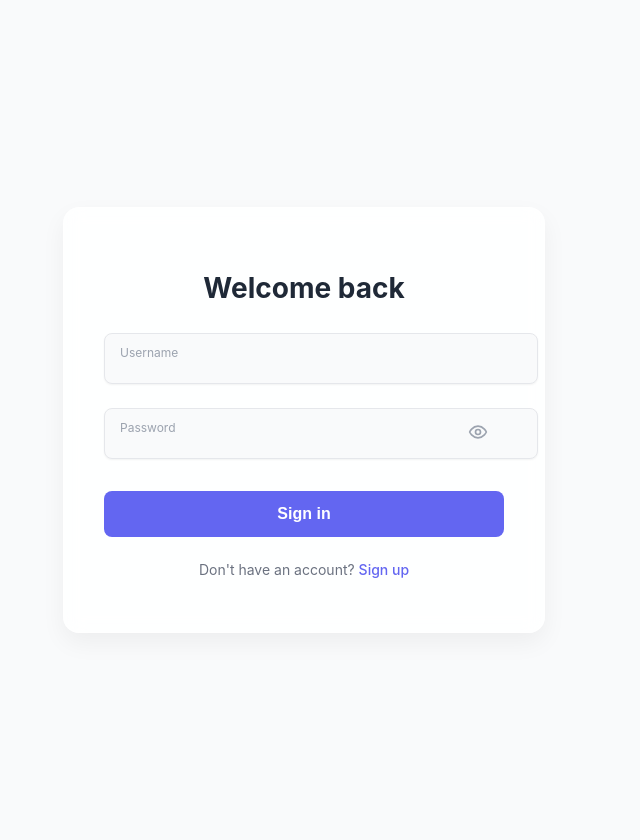
After one commit to Elavarasan8508/Student-Record-Management, a Flask app: page /login in a window 1280 px wide. The commit adds this page. Shown: the whole page, without its empty margins (336-976 px from the left). Run offline with Flask 3, Linux system fonts and the light colour scheme.

Commit message:
Updated existing files and added new code

```diff
--- a/app.py
+++ b/app.py
@@ -1,11 +1,12 @@
 from flask import Flask, render_template, request, redirect, url_for, flash, session
 import mysql.connector
 from werkzeug.security import generate_password_hash, check_password_hash
+from functools import wraps
 
 app = Flask(__name__)
-app.secret_key = 'your_secret_key_here'  # Required for session management
+app.secret_key = 'your_secret_key_here'  # Replace with a strong key
 
-# MySQL configuration
+# MySQL Configuration
 def get_db_connection():
     conn = mysql.connector.connect(
         host="localhost",
@@ -15,7 +16,19 @@ def get_db_connection():
     )
     return conn
 
+# === Login Required Decorator ===
+def login_required(f):
+    @wraps(f)
+    def secure_route(*args, **kwargs):
+        if 'user_id' not in session:
+            flash("Please log in to continue.", "warning")
+            return redirect(url_for('login'))
+        return f(*args, **kwargs)
+    return secure_route
+
+# === Home / Dashboard ===
 @app.route('/')
+@login_required
 def index():
     search_query = request.args.get('search', '')
     conn = get_db_connection()
@@ -35,7 +48,9 @@ def index():
 
     return render_template('index.html', students=students, search_query=search_query)
 
+# === Add Student ===
 @app.route('/add', methods=['GET', 'POST'])
+@login_required
 def add_student():
     if request.method == 'POST':
         name = request.form['name']
@@ -60,7 +75,9 @@ def add_student():
         return redirect(url_for('index'))
     return render_template('add.html')
 
+# === Edit Student ===
 @app.route('/edit/<int:id>', methods=['GET', 'POST'])
+@login_required
 def edit_student(id):
     conn = get_db_connection()
     cursor = conn.cursor(dictionary=True)
@@ -94,7 +111,9 @@ def edit_student(id):
 
     return render_template('edit.html', student=student)
 
+# === Delete Student ===
 @app.route('/delete/<int:id>')
+@login_required
 def delete_student(id):
     conn = get_db_connection()
     cursor = conn.cursor()
@@ -110,5 +129,61 @@ def delete_student(id):
 
     return redirect(url_for('index'))
 
+# === Register ===
+@app.route('/register', methods=['GET', 'POST'])
+def register():
+    if request.method == 'POST':
+        username = request.form['username'].strip()
+        password = request.form['password']
+        conn = get_db_connection()
+        cursor = conn.cursor()
+        hashed_pw = generate_password_hash(password)
+
+        try:
+            cursor.execute(
+                "INSERT INTO users (username, password_hash) VALUES (%s, %s)",
+                (username, hashed_pw)
+            )
+            conn.commit()
+            flash('Registered successfully! Please log in.', 'success')
+            return redirect(url_for('login'))
+        except mysql.connector.Error as err:
+            flash(f'Error: {err}', 'danger')
+        finally:
+            conn.close()
+
+    return render_template('register.html')
+
+# === Login ===
+@app.route('/login', methods=['GET', 'POST'])
+def login():
+    if request.method == 'POST':
+        username = request.form['username'].strip()
+        password = request.form['password']
+        conn = get_db_connection()
+        cursor = conn.cursor(dictionary=True)
+
+        cursor.execute("SELECT * FROM users WHERE username=%s", (username,))
+        user = cursor.fetchone()
+        conn.close()
+
+        if user and check_password_hash(user['password_hash'], password):
+            session.clear()
+            session['user_id'] = user['id']
+            session['username'] = user['username']
+            flash('Login successful!', 'success')
+            return redirect(url_for('index'))
+        else:
+            flash('Invalid credentials.', 'danger')
+
+    return render_template('login.html')
+
+# === Logout ===
+@app.route('/logout')
+def logout():
+    session.clear()
+    flash('You have been logged out.', 'info')
+    return redirect(url_for('login'))
+
 if __name__ == '__main__':
     app.run(debug=True)
--- /dev/null
+++ b/templates/login.html
@@ -0,0 +1,253 @@
+<!DOCTYPE html>
+<html lang="en">
+<head>
+  <meta charset="UTF-8" />
+  <title>Login</title>
+  <style>
+    :root {
+      --primary: #6366f1;
+      --primary-hover: #4f46e5;
+      --error: #ef4444;
+      --success: #10b981;
+      --text: #1f2937;
+      --light-bg: #f9fafb;
+      --border: #e5e7eb;
+      --border-focus: #a5b4fc;
+    }
+
+    body {
+      font-family: 'Inter', -apple-system, BlinkMacSystemFont, sans-serif;
+      background: var(--light-bg);
+      display: flex;
+      justify-content: center;
+      align-items: center;
+      min-height: 100vh;
+      margin: 0;
+      padding: 20px;
+    }
+
+    .container {
+      background: white;
+      padding: 2.5rem;
+      border-radius: 16px;
+      box-shadow: 0 10px 25px rgba(0, 0, 0, 0.05);
+      width: 100%;
+      max-width: 400px;
+    }
+
+    h2 {
+      text-align: center;
+      margin-bottom: 1.75rem;
+      color: var(--text);
+      font-size: 1.75rem;
+      font-weight: 700;
+    }
+
+    .input-group {
+      position: relative;
+      margin-bottom: 1.5rem;
+    }
+
+    .input-label {
+      display: block;
+      margin-bottom: 0.5rem;
+      color: var(--text);
+      font-size: 0.875rem;
+      font-weight: 500;
+    }
+
+    input[type="text"],
+    input[type="password"] {
+      width: 100%;
+      padding: 0.75rem 1rem;
+      border: 1px solid var(--border);
+      border-radius: 8px;
+      font-size: 0.9375rem;
+      transition: all 0.3s ease;
+      background-color: var(--light-bg);
+      box-shadow: 0 1px 2px rgba(0, 0, 0, 0.05);
+    }
+
+    input[type="text"]:focus,
+    input[type="password"]:focus {
+      outline: none;
+      border-color: var(--primary);
+      box-shadow: 0 0 0 3px rgba(99, 102, 241, 0.2);
+      background-color: white;
+    }
+
+    .input-icon {
+      position: absolute;
+      right: 1rem;
+      top: 50%;
+      transform: translateY(-50%);
+      color: #9ca3af;
+    }
+
+    .toggle-password {
+      position: absolute;
+      right: 1rem;
+      top: 50%;
+      transform: translateY(-50%);
+      cursor: pointer;
+      color: #9ca3af;
+      transition: color 0.2s;
+    }
+
+    .toggle-password:hover {
+      color: var(--primary);
+    }
+
+    button {
+      width: 100%;
+      padding: 0.875rem;
+      background-color: var(--primary);
+      color: white;
+      border: none;
+      border-radius: 8px;
+      font-size: 1rem;
+      font-weight: 600;
+      cursor: pointer;
+      transition: all 0.3s ease;
+      margin-top: 0.5rem;
+    }
+
+    button:hover {
+      background-color: var(--primary-hover);
+      transform: translateY(-1px);
+      box-shadow: 0 4px 12px rgba(99, 102, 241, 0.2);
+    }
+
+    button:active {
+      transform: translateY(0);
+    }
+
+    p {
+      text-align: center;
+      margin-top: 1.5rem;
+      color: #6b7280;
+      font-size: 0.875rem;
+    }
+
+    a {
+      color: var(--primary);
+      text-decoration: none;
+      font-weight: 500;
+      transition: color 0.2s;
+    }
+
+    a:hover {
+      color: var(--primary-hover);
+      text-decoration: underline;
+    }
+
+    .flash {
+      padding: 0.75rem 1rem;
+      border-radius: 8px;
+      margin-bottom: 1.5rem;
+      font-size: 0.875rem;
+      text-align: center;
+    }
+
+    .flash.error {
+      background-color: rgba(239, 68, 68, 0.1);
+      color: var(--error);
+      border: 1px solid rgba(239, 68, 68, 0.2);
+    }
+
+    .flash.success {
+      background-color: rgba(16, 185, 129, 0.1);
+      color: var(--success);
+      border: 1px solid rgba(16, 185, 129, 0.2);
+    }
+
+    /* Floating label effect (optional) */
+    .float-label {
+      position: relative;
+    }
+
+    .float-label input {
+      padding-top: 1.25rem;
+    }
+
+    .float-label label {
+      position: absolute;
+      top: 0.75rem;
+      left: 1rem;
+      color: #9ca3af;
+      font-size: 0.75rem;
+      transition: all 0.2s ease;
+      pointer-events: none;
+    }
+
+    .float-label input:focus + label,
+    .float-label input:not(:placeholder-shown) + label {
+      top: 0.5rem;
+      font-size: 0.625rem;
+      color: var(--primary);
+    }
+
+    /* Modern glass effect (optional) */
+    .glass-container {
+      background: rgba(255, 255, 255, 0.85);
+      backdrop-filter: blur(10px);
+      -webkit-backdrop-filter: blur(10px);
+      border: 1px solid rgba(255, 255, 255, 0.2);
+    }
+  </style>
+</head>
+<body>
+  <div class="container glass-container">
+    <h2>Welcome back</h2>
+    {% with messages = get_flashed_messages(with_categories=true) %}
+      {% if messages %}
+        {% for category, msg in messages %}
+          <div class="flash {{ category }}">{{ msg }}</div>
+        {% endfor %}
+      {% endif %}
+    {% endwith %}
+    <form method="post">
+      <div class="input-group float-label">
+        <input type="text" name="username" id="username" placeholder=" " required />
+        <label for="username">Username</label>
+      </div>
+      <div class="input-group float-label">
+        <input type="password" name="password" id="loginPassword" placeholder=" " required />
+        <label for="loginPassword">Password</label>
+        <span class="toggle-password" onclick="toggleLoginPassword()">
+          <svg width="20" height="20" viewBox="0 0 24 24" fill="none" xmlns="http://www.w3.org/2000/svg">
+            <path d="M12 5C5 5 2 12 2 12C2 12 5 19 12 19C19 19 22 12 22 12C22 12 19 5 12 5Z" stroke="currentColor" stroke-width="2" stroke-linecap="round" stroke-linejoin="round"/>
+            <path d="M12 15C13.6569 15 15 13.6569 15 12C15 10.3431 13.6569 9 12 9C10.3431 9 9 10.3431 9 12C9 13.6569 10.3431 15 12 15Z" stroke="currentColor" stroke-width="2" stroke-linecap="round" stroke-linejoin="round"/>
+          </svg>
+        </span>
+      </div>
+      <button type="submit">
+        <span>Sign in</span>
+      </button>
+    </form>
+    <p>Don't have an account? <a href="{{ url_for('register') }}">Sign up</a></p>
+  </div>
+
+  <script>
+    function toggleLoginPassword() {
+      const passwordInput = document.getElementById("loginPassword");
+      const toggleIcon = document.querySelector(".toggle-password svg");
+
+      if (passwordInput.type === "password") {
+        passwordInput.type = "text";
+        toggleIcon.innerHTML = `
+          <path d="M12 5C5 5 2 12 2 12C2 12 5 19 12 19C19 19 22 12 22 12C22 12 19 5 12 5Z" stroke="currentColor" stroke-width="2" stroke-linecap="round" stroke-linejoin="round"/>
+          <path d="M2 2L22 22" stroke="currentColor" stroke-width="2" stroke-linecap="round" stroke-linejoin="round"/>
+          <path d="M6.71277 6.7226C3.66479 8.79527 2 12 2 12C2 12 5 19 12 19C14.0505 19 15.8174 18.2734 17.2711 17.2884" stroke="currentColor" stroke-width="2" stroke-linecap="round" stroke-linejoin="round"/>
+        `;
+      } else {
+        passwordInput.type = "password";
+        toggleIcon.innerHTML = `
+          <path d="M12 5C5 5 2 12 2 12C2 12 5 19 12 19C19 19 22 12 22 12C22 12 19 5 12 5Z" stroke="currentColor" stroke-width="2" stroke-linecap="round" stroke-linejoin="round"/>
+          <path d="M12 15C13.6569 15 15 13.6569 15 12C15 10.3431 13.6569 9 12 9C10.3431 9 9 10.3431 9 12C9 13.6569 10.3431 15 12 15Z" stroke="currentColor" stroke-width="2" stroke-linecap="round" stroke-linejoin="round"/>
+        `;
+      }
+    }
+  </script>
+</body>
+</html>
```
Also changed, not shown: templates/add.html (+11 -0 lines), templates/edit.html (+11 -0 lines), templates/index.html (+11 -0 lines), templates/register.html (added, +150 -0 lines), 1 other file.
